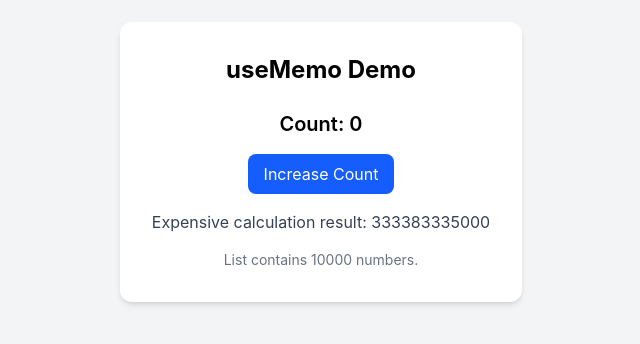
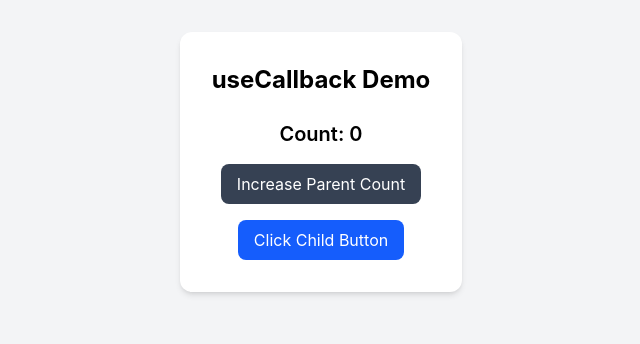
Before and after one commit to mtuannh/mtuannh-focusbear-intern, a React (Vite) app in the folder react-tailwind-practice/: page / in a window 1280 px wide. Shown: the part 238-582 px from the top of the page, without its empty margins (319-959 px from the left). Built offline with nearby package versions, Linux system fonts and the light colour scheme.

Commit message:
issue #23

```diff
--- a/react-tailwind-practice/src/App.jsx
+++ b/react-tailwind-practice/src/App.jsx
@@ -1,14 +1,14 @@
-import UseMemoDemo from './components/UseMemoDemo'
+import UseCallbackDemo from './components/UseCallbackDemo'
 
 function App() {
   return (
     <div className="min-h-screen bg-gray-100 flex items-center justify-center">
       <div className="bg-white p-8 rounded-xl shadow-md text-center">
         <h1 className="text-2xl font-bold mb-6">
-          useMemo Demo
+          useCallback Demo
         </h1>
 
-        <UseMemoDemo />
+        <UseCallbackDemo />
       </div>
     </div>
   )
--- /dev/null
+++ b/react-tailwind-practice/src/components/ChildButton.jsx
@@ -0,0 +1,16 @@
+import { memo } from 'react'
+
+function ChildButton({ onClick }) {
+    console.log('ChildButton rendered')
+
+    return (
+    <button
+        onClick={onClick}
+        className="px-4 py-2 bg-blue-600 text-white rounded-lg hover:bg-blue-700 active:bg-blue-800"
+    >
+        Click Child Button
+    </button>
+    )
+}
+
+export default memo(ChildButton)
--- /dev/null
+++ b/react-tailwind-practice/src/components/UseCallbackDemo.jsx
@@ -0,0 +1,29 @@
+import { useCallback, useState } from 'react'
+import ChildButton from './ChildButton'
+
+function UseCallbackDemo() {
+    const [count, setCount] = useState(0)
+
+    const handleChildClick = useCallback(() => {
+    console.log('Child button clicked')
+    }, [])
+
+    return (
+    <div className="flex flex-col items-center gap-4">
+        <p className="text-xl font-semibold">
+        Count: {count}
+        </p>
+
+        <button
+        onClick={() => setCount(count + 1)}
+        className="px-4 py-2 bg-gray-700 text-white rounded-lg hover:bg-gray-800"
+        >
+        Increase Parent Count
+        </button>
+
+        <ChildButton onClick={handleChildClick} />
+    </div>
+    )
+}
+
+export default UseCallbackDemo
```
Also changed, not shown: 1 other file (tests, documents, lock files or other folders).
